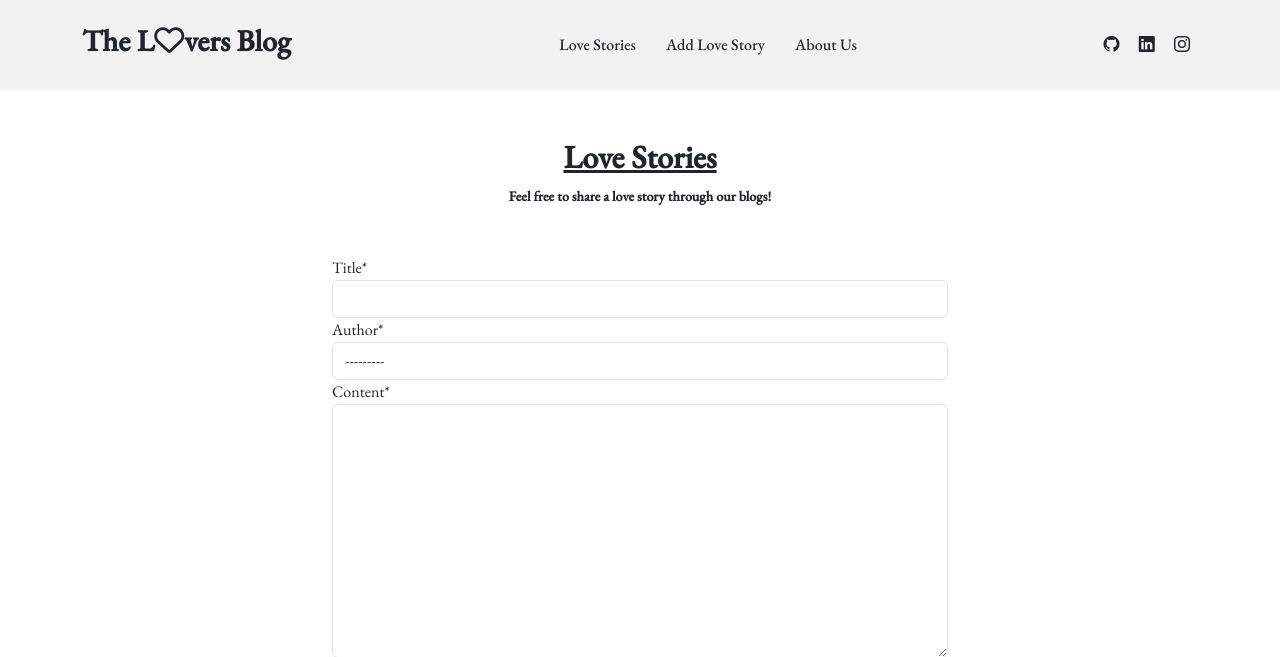
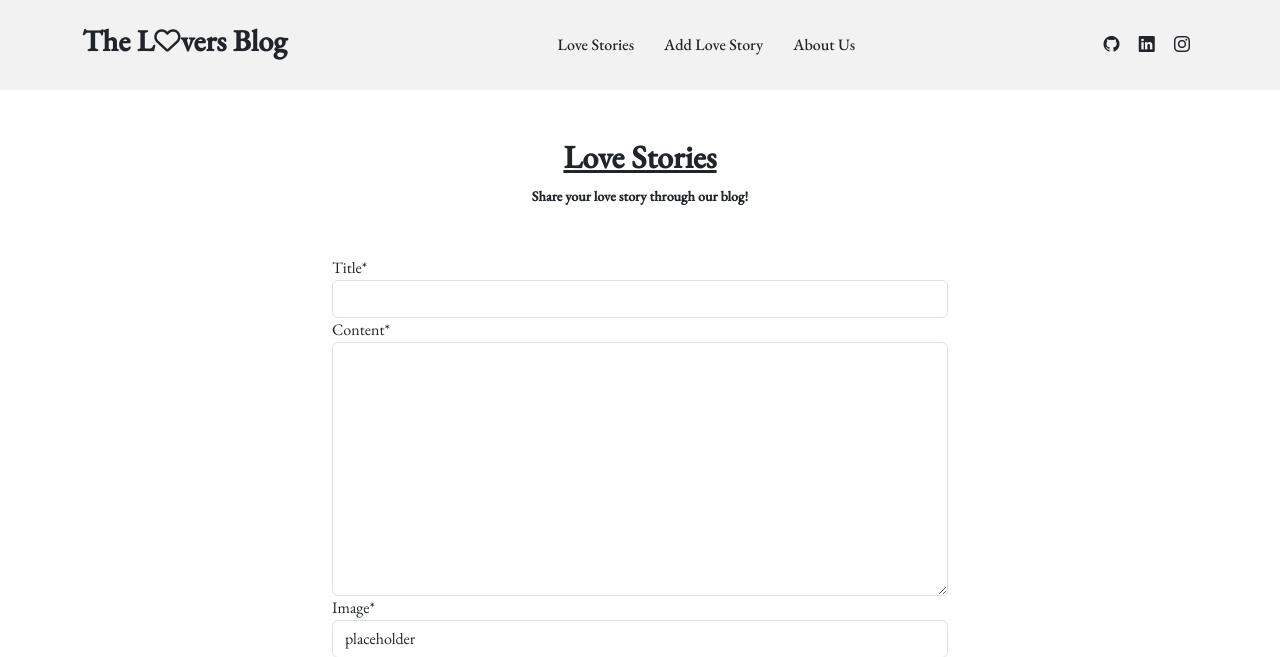
Before and after one commit to phillywhitty/cupid_devils, a Django app: page /blog/post_blog/ in a window 1280 px wide. Shown: the top 657 px of the page. Run offline with Django 3.2, Linux system fonts and the light colour scheme; some libraries are stand-ins or nearby versions; some web fonts are replaced.

Commit message:
created post comment views, urls and adjusted BlogForm fields

```diff
--- a/blog/forms.py
+++ b/blog/forms.py
@@ -8,6 +8,7 @@ class BlogForm(forms.ModelForm):
     class Meta:
         model = Blog
         fields = '__all__'
+        exclude = ['author', 'likes', 'status',]
 
 
 class CommentForm(forms.ModelForm):
--- a/blog/templates/blog/blog.html
+++ b/blog/templates/blog/blog.html
@@ -15,7 +15,7 @@
             <div class="text-center">
 
                 <h2> <strong> <u>Love Stories</u></strong></h2>
-                <small><strong>Feel free to share a love story through our blogs! </strong></small>
+                <small><strong>Share your love story through our blog! </strong></small>
 
             </div>
 
--- a/blog/urls.py
+++ b/blog/urls.py
@@ -3,6 +3,7 @@ from . import views
 
 urlpatterns = [
     path('post_blog/', views.post_blog, name='post_blog'),
+    path('<int:blog_id>/', views.post_comment, name='post_comment'),
     path("blog_list/", views.BlogList.as_view(), name="blog_list"),
     path("<int:blog_id>/", views.blog_details, name="blog_details"),
     path('like/<int:blog_id>/', views.BlogLike.as_view(), name='blog_like'),
--- a/blog/views.py
+++ b/blog/views.py
@@ -2,7 +2,7 @@ from django.shortcuts import render, redirect, get_object_or_404, reverse
 from django.views import generic, View
 from django.http import HttpResponseRedirect
 from django.contrib.auth.mixins import LoginRequiredMixin
-from . forms import BlogForm
+from . forms import BlogForm, CommentForm
 from . models import Blog, Comment
 
 
@@ -23,6 +23,29 @@ def post_blog(request):
         'form': form
     }
     return render(request, 'blog/blog.html', context)
+
+
+def post_comment(request, blog_id):
+    """ This function renders the comment form"""
+
+    blog = get_object_or_404(Blog, pk=blog_id)
+    blog_comment = None
+    form = CommentForm()
+
+    if request.method == 'POST':
+        form = CommentForm(request.POST)
+
+        if form.is_valid():
+            blog_comment = form.save(commit=False)
+            form.blog = blog
+            form.user = request.user
+            form.save()
+        return redirect(reverse('blog_details', args=[blog_id]))
+
+    context = {
+        'comment_form': form
+    }
+    return render(request, 'blog/blog_detail.html', context)
 
 
 class BlogList(generic.ListView):
--- a/templates/base.html
+++ b/templates/base.html
@@ -44,7 +44,7 @@
             <a href="{% url 'home' %}" class="logo d-flex align-items-center">
                 <!-- Uncomment the line below if you also wish to use an image logo -->
                 <!-- <img src="assets/img/logo.png" alt=""> -->
-                <h1>The L<i class="fa-regular fa-heart"></i>vers Blog</h1>
+                <h1>The L<i class="fa-regular fa-heart fa-sm"></i>vers Blog</h1>
             </a>
 
             <nav id="navbar" class="navbar">
```
Also changed, not shown: blog/templates/blog/blog_detail.html (+24 -5 lines).
